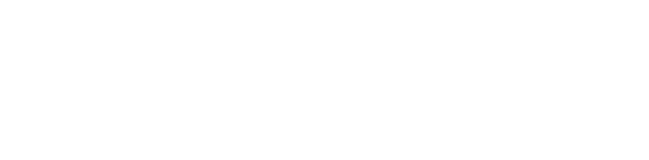
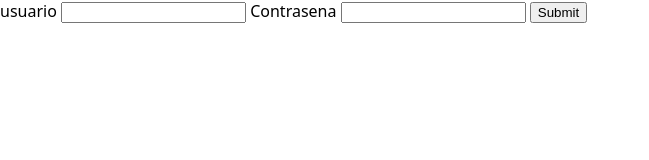
Before and after one commit to GIOPALASMAMIS69/partica-2, a plain HTML site: page index.html in a window 1280 px wide. Shown: the whole page, without its empty margins (0-649 px from the left). Drawn offline with Linux system fonts and the light colour scheme.

Commit message:
1 file modified

```diff
--- a/index.html
+++ b/index.html
@@ -12,6 +12,15 @@
     <script type="module" src="script.js"></script>
   </head>
   <body>
+  <form action="">
+    <label for="">usuario
+  </label>
+  <input type="text">
 
+  <label for="">Contrasena</label>
+
+  <input type="password">
+  <input type="submit">
+  </form>
   </body>
 </html>
```
